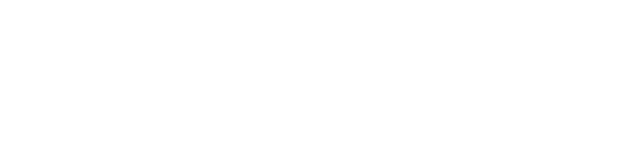
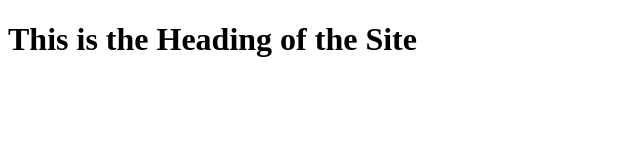
Before and after one commit to AMANDEEP-sudo/ApexPlanet_Intern, a plain HTML site: page TASK1/index.html in a window 1280 px wide. Shown: the whole page, without its empty margins (0-640 px from the left). Drawn offline with Linux system fonts and the light colour scheme.

Commit message:
Added heading

```diff
--- a/TASK1/index.html
+++ b/TASK1/index.html
@@ -7,7 +7,7 @@
     <link rel="stylesheet" href="styles.css">
 </head>
 <body>
-
+<h1>This is the Heading of the Site</h1>
 
 
 </body>
```
